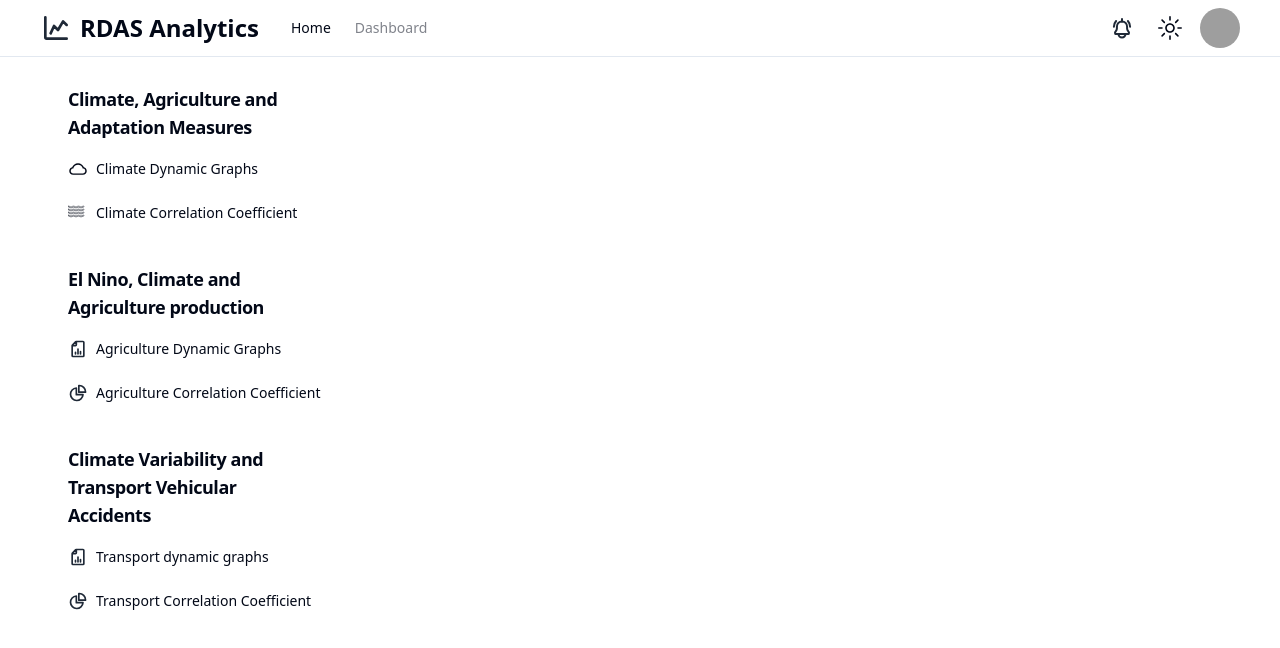
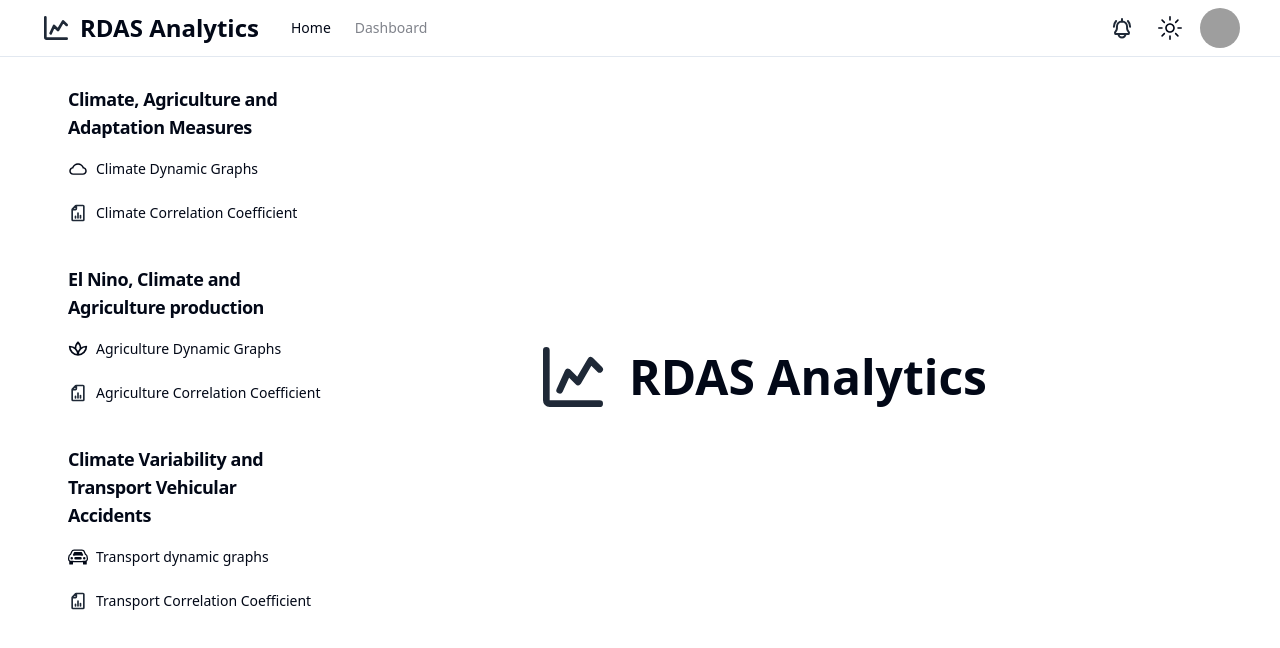
Before and after one commit to aman-RIMES/rdas-analytics-fe, a React (Vite) app: page / in a window 1280 px wide. Shown: the top 648 px of the page. Built offline with nearby package versions, Linux system fonts and the light colour scheme; grey boxes are pictures that could not be loaded.

Commit message:
(fix) fixing icons and titles

```diff
--- a/src/components/sidebar.tsx
+++ b/src/components/sidebar.tsx
@@ -30,7 +30,7 @@ export function Sidebar() {
               onClick={() => navigate("/analyze/2")}
             >
               <div className="flex items-center">
-                <Icons.climate_and_water />
+                <Icons.report className="w-5 h-5 mr-2 text-gray-800 dark:text-white" />
                 Climate Correlation Coefficient
               </div>
             </Button>
@@ -46,21 +46,7 @@ export function Sidebar() {
               className="w-full justify-start"
               onClick={() => navigate("/analyze/3")}
             >
-              <svg
-                className="w-5 h-5 mr-2 text-gray-800 dark:text-white"
-                aria-hidden="true"
-                xmlns="http://www.w3.org/2000/svg"
-                fill="none"
-                viewBox="0 0 24 24"
-              >
-                <path
-                  stroke="currentColor"
-                  strokeLinecap="round"
-                  strokeLinejoin="round"
-                  strokeWidth="2"
-                  d="M10 3v4c0 .6-.4 1-1 1H5m4 10v-2m3 2v-6m3 6v-3m4-11v16c0 .6-.4 1-1 1H6a1 1 0 0 1-1-1V8c0-.4.1-.6.3-.8l4-4 .6-.2H18c.6 0 1 .4 1 1Z"
-                />
-              </svg>
+              <Icons.climate_and_crops className="w-5 h-5 mr-2" />
               Agriculture Dynamic Graphs
             </Button>
             <Button
@@ -68,28 +54,7 @@ export function Sidebar() {
               className="w-full justify-start"
               onClick={() => navigate("/analyze/4")}
             >
-              <svg
-                className="w-5 h-5 mr-2 text-gray-800 dark:text-white"
-                aria-hidden="true"
-                xmlns="http://www.w3.org/2000/svg"
-                fill="none"
-                viewBox="0 0 24 24"
-              >
-                <path
-                  stroke="currentColor"
-                  strokeLinecap="round"
-                  strokeLinejoin="round"
-                  strokeWidth="2"
-                  d="M10 6a7.5 7.5 0 1 0 8 8h-8V6Z"
-                />
-                <path
-                  stroke="currentColor"
-                  strokeLinecap="round"
-                  strokeLinejoin="round"
-                  strokeWidth="2"
-                  d="M13.5 3H13v8h8v-.5A7.5 7.5 0 0 0 13.5 3Z"
-                />
-              </svg>
+              <Icons.report className="w-5 h-5 mr-2 text-gray-800 dark:text-white" />
               Agriculture Correlation Coefficient
             </Button>
           </div>
@@ -104,21 +69,7 @@ export function Sidebar() {
               className="w-full justify-start"
               onClick={() => navigate("/analyze/5")}
             >
-              <svg
-                className="w-5 h-5 mr-2 text-gray-800 dark:text-white"
-                aria-hidden="true"
-                xmlns="http://www.w3.org/2000/svg"
-                fill="none"
-                viewBox="0 0 24 24"
-              >
-                <path
-                  stroke="currentColor"
-                  strokeLinecap="round"
-                  strokeLinejoin="round"
-                  strokeWidth="2"
-                  d="M10 3v4c0 .6-.4 1-1 1H5m4 10v-2m3 2v-6m3 6v-3m4-11v16c0 .6-.4 1-1 1H6a1 1 0 0 1-1-1V8c0-.4.1-.6.3-.8l4-4 .6-.2H18c.6 0 1 .4 1 1Z"
-                />
-              </svg>
+              <Icons.accidents className="w-5 h-5 mr-2" />
               Transport dynamic graphs
             </Button>
             <Button
@@ -126,28 +77,7 @@ export function Sidebar() {
               className="w-full justify-start"
               onClick={() => navigate("/analyze/6")}
             >
-              <svg
-                className="w-5 h-5 mr-2 text-gray-800 dark:text-white"
-                aria-hidden="true"
-                xmlns="http://www.w3.org/2000/svg"
-                fill="none"
-                viewBox="0 0 24 24"
-              >
-                <path
-                  stroke="currentColor"
-                  strokeLinecap="round"
-                  strokeLinejoin="round"
-                  strokeWidth="2"
-                  d="M10 6a7.5 7.5 0 1 0 8 8h-8V6Z"
-                />
-                <path
-                  stroke="currentColor"
-                  strokeLinecap="round"
-                  strokeLinejoin="round"
-                  strokeWidth="2"
-                  d="M13.5 3H13v8h8v-.5A7.5 7.5 0 0 0 13.5 3Z"
-                />
-              </svg>
+              <Icons.report className="w-5 h-5 mr-2 text-gray-800 dark:text-white" />
               Transport Correlation Coefficient
             </Button>
           </div>
--- a/src/components/ui/icons.tsx
+++ b/src/components/ui/icons.tsx
@@ -43,7 +43,7 @@ export const Icons = {
       />
     </svg>
   ),
-  climate_and_crops: () => (
+  climate_and_crops: (props: IconProps) => (
     <svg
       viewBox="0 0 24 24"
       fill="none"
@@ -51,10 +51,35 @@ export const Icons = {
       strokeWidth="2"
       strokeLinecap="round"
       strokeLinejoin="round"
-      className="w-5 h-5 mr-2"
+      {...props}
     >
       <path stroke="none" d="M0 0h24v24H0z" />
       <path d="M2 9a10 10 0 1020 0M12 19A10 10 0 0122 9M2 9a10 10 0 0110 10M12 4a9.7 9.7 0 012.99 7.5M9.01 11.5A9.7 9.7 0 0112 4" />
+    </svg>
+  ),
+  plant: () => (
+    <svg
+      viewBox="0 0 24 24"
+      fill="none"
+      stroke="currentColor"
+      strokeWidth="2"
+      strokeLinecap="round"
+      strokeLinejoin="round"
+      className="w-7 h-7"
+    >
+      <path stroke="none" d="M0 0h24v24H0z" />
+      <path d="M2 9a10 10 0 1020 0M12 19A10 10 0 0122 9M2 9a10 10 0 0110 10M12 4a9.7 9.7 0 012.99 7.5M9.01 11.5A9.7 9.7 0 0112 4" />
+    </svg>
+  ),
+  seasonal_rainfall: () => (
+    <svg fill="currentColor" viewBox="0 0 16 16" className="w-7 h-7">
+      <path d="M2.658 11.026a.5.5 0 01.316.632l-.5 1.5a.5.5 0 11-.948-.316l.5-1.5a.5.5 0 01.632-.316zm9.5 0a.5.5 0 01.316.632l-.5 1.5a.5.5 0 11-.948-.316l.5-1.5a.5.5 0 01.632-.316zm-7.5 1.5a.5.5 0 01.316.632l-.5 1.5a.5.5 0 11-.948-.316l.5-1.5a.5.5 0 01.632-.316zm9.5 0a.5.5 0 01.316.632l-.5 1.5a.5.5 0 11-.948-.316l.5-1.5a.5.5 0 01.632-.316zm-.753-8.499a5.001 5.001 0 00-9.499-1.004A3.5 3.5 0 103.5 10H13a3 3 0 00.405-5.973zM8.5 1a4 4 0 013.976 3.555.5.5 0 00.5.445H13a2 2 0 010 4H3.5a2.5 2.5 0 11.605-4.926.5.5 0 00.596-.329A4.002 4.002 0 018.5 1zM7.053 11.276A.5.5 0 017.5 11h1a.5.5 0 01.474.658l-.28.842H9.5a.5.5 0 01.39.812l-2 2.5a.5.5 0 01-.875-.433L7.36 14H6.5a.5.5 0 01-.447-.724l1-2z" />
+    </svg>
+  ),
+  cropping_calendar: (props: IconProps) => (
+    <svg fill="currentColor" viewBox="0 0 16 16" {...props}>
+      <path d="M10.854 7.146a.5.5 0 010 .708l-3 3a.5.5 0 01-.708 0l-1.5-1.5a.5.5 0 11.708-.708L7.5 9.793l2.646-2.647a.5.5 0 01.708 0z" />
+      <path d="M3.5 0a.5.5 0 01.5.5V1h8V.5a.5.5 0 011 0V1h1a2 2 0 012 2v11a2 2 0 01-2 2H2a2 2 0 01-2-2V3a2 2 0 012-2h1V.5a.5.5 0 01.5-.5zM1 4v10a1 1 0 001 1h12a1 1 0 001-1V4H1z" />
     </svg>
   ),
   climate_behaviors: () => (
@@ -117,4 +142,68 @@ export const Icons = {
       <path d="M11.251.068a.5.5 0 01.227.58L9.677 6.5H13a.5.5 0 01.364.843l-8 8.5a.5.5 0 01-.842-.49L6.323 9.5H3a.5.5 0 01-.364-.843l8-8.5a.5.5 0 01.615-.09zM4.157 8.5H7a.5.5 0 01.478.647L6.11 13.59l5.732-6.09H9a.5.5 0 01-.478-.647L9.89 2.41 4.157 8.5z" />
     </svg>
   ),
+  report: (props: IconProps) => (
+    <svg
+      {...props}
+      aria-hidden="true"
+      xmlns="http://www.w3.org/2000/svg"
+      fill="none"
+      viewBox="0 0 24 24"
+    >
+      <path
+        stroke="currentColor"
+        strokeLinecap="round"
+        strokeLinejoin="round"
+        strokeWidth="2"
+        d="M10 3v4c0 .6-.4 1-1 1H5m4 10v-2m3 2v-6m3 6v-3m4-11v16c0 .6-.4 1-1 1H6a1 1 0 0 1-1-1V8c0-.4.1-.6.3-.8l4-4 .6-.2H18c.6 0 1 .4 1 1Z"
+      />
+    </svg>
+  ),
+  pie: () => (
+    <svg
+      className="w-5 h-5 mr-2 text-gray-800 dark:text-white"
+      aria-hidden="true"
+      xmlns="http://www.w3.org/2000/svg"
+      fill="none"
+      viewBox="0 0 24 24"
+    >
+      <path
+        stroke="currentColor"
+        strokeLinecap="round"
+        strokeLinejoin="round"
+        strokeWidth="2"
+        d="M10 6a7.5 7.5 0 1 0 8 8h-8V6Z"
+      />
+      <path
+        stroke="currentColor"
+        strokeLinecap="round"
+        strokeLinejoin="round"
+        strokeWidth="2"
+        d="M13.5 3H13v8h8v-.5A7.5 7.5 0 0 0 13.5 3Z"
+      />
+    </svg>
+  ),
+  fog: () => (
+    <svg viewBox="0 0 24 24" fill="currentColor" className="w-7 h-7">
+      <path d="M3 15h10a1 1 0 011 1 1 1 0 01-1 1H3a1 1 0 01-1-1 1 1 0 011-1m13 0h5a1 1 0 011 1 1 1 0 01-1 1h-5a1 1 0 01-1-1 1 1 0 011-1M1 12a5 5 0 015-5c1-2.35 3.3-4 6-4 3.43 0 6.24 2.66 6.5 6.03L19 9c2.19 0 3.97 1.76 4 4h-2a2 2 0 00-2-2h-2v-1a5 5 0 00-5-5C9.5 5 7.45 6.82 7.06 9.19 6.73 9.07 6.37 9 6 9a3 3 0 00-3 3 3 3 0 00.17 1H1.1L1 12m2 7h2a1 1 0 011 1 1 1 0 01-1 1H3a1 1 0 01-1-1 1 1 0 011-1m5 0h13a1 1 0 011 1 1 1 0 01-1 1H8a1 1 0 01-1-1 1 1 0 011-1z" />
+    </svg>
+  ),
+  accidents: (props: IconProps) => (
+    <svg fill="currentColor" viewBox="0 0 16 16" {...props}>
+      <path d="M4 9a1 1 0 11-2 0 1 1 0 012 0zm10 0a1 1 0 11-2 0 1 1 0 012 0zM6 8a1 1 0 000 2h4a1 1 0 100-2H6zM4.862 4.276L3.906 6.19a.51.51 0 00.497.731c.91-.073 2.35-.17 3.597-.17 1.247 0 2.688.097 3.597.17a.51.51 0 00.497-.731l-.956-1.913A.5.5 0 0010.691 4H5.309a.5.5 0 00-.447.276z" />
+      <path
+        fillRule="evenodd"
+        d="M2.52 3.515A2.5 2.5 0 014.82 2h6.362c1 0 1.904.596 2.298 1.515l.792 1.848c.075.175.21.319.38.404.5.25.855.715.965 1.262l.335 1.679c.033.161.049.325.049.49v.413c0 .814-.39 1.543-1 1.997V13.5a.5.5 0 01-.5.5h-2a.5.5 0 01-.5-.5v-1.338c-1.292.048-2.745.088-4 .088s-2.708-.04-4-.088V13.5a.5.5 0 01-.5.5h-2a.5.5 0 01-.5-.5v-1.892c-.61-.454-1-1.183-1-1.997v-.413a2.5 2.5 0 01.049-.49l.335-1.68c.11-.546.465-1.012.964-1.261a.807.807 0 00.381-.404l.792-1.848zM4.82 3a1.5 1.5 0 00-1.379.91l-.792 1.847a1.8 1.8 0 01-.853.904.807.807 0 00-.43.564L1.03 8.904a1.5 1.5 0 00-.03.294v.413c0 .796.62 1.448 1.408 1.484 1.555.07 3.786.155 5.592.155 1.806 0 4.037-.084 5.592-.155A1.479 1.479 0 0015 9.611v-.413c0-.099-.01-.197-.03-.294l-.335-1.68a.807.807 0 00-.43-.563 1.807 1.807 0 01-.853-.904l-.792-1.848A1.5 1.5 0 0011.18 3H4.82z"
+      />
+    </svg>
+  ),
+  car: () => (
+    <svg fill="currentColor" viewBox="0 0 16 16" className="w-7 h-7">
+      <path d="M4 9a1 1 0 11-2 0 1 1 0 012 0zm10 0a1 1 0 11-2 0 1 1 0 012 0zM6 8a1 1 0 000 2h4a1 1 0 100-2H6zM4.862 4.276L3.906 6.19a.51.51 0 00.497.731c.91-.073 2.35-.17 3.597-.17 1.247 0 2.688.097 3.597.17a.51.51 0 00.497-.731l-.956-1.913A.5.5 0 0010.691 4H5.309a.5.5 0 00-.447.276z" />
+      <path
+        fillRule="evenodd"
+        d="M2.52 3.515A2.5 2.5 0 014.82 2h6.362c1 0 1.904.596 2.298 1.515l.792 1.848c.075.175.21.319.38.404.5.25.855.715.965 1.262l.335 1.679c.033.161.049.325.049.49v.413c0 .814-.39 1.543-1 1.997V13.5a.5.5 0 01-.5.5h-2a.5.5 0 01-.5-.5v-1.338c-1.292.048-2.745.088-4 .088s-2.708-.04-4-.088V13.5a.5.5 0 01-.5.5h-2a.5.5 0 01-.5-.5v-1.892c-.61-.454-1-1.183-1-1.997v-.413a2.5 2.5 0 01.049-.49l.335-1.68c.11-.546.465-1.012.964-1.261a.807.807 0 00.381-.404l.792-1.848zM4.82 3a1.5 1.5 0 00-1.379.91l-.792 1.847a1.8 1.8 0 01-.853.904.807.807 0 00-.43.564L1.03 8.904a1.5 1.5 0 00-.03.294v.413c0 .796.62 1.448 1.408 1.484 1.555.07 3.786.155 5.592.155 1.806 0 4.037-.084 5.592-.155A1.479 1.479 0 0015 9.611v-.413c0-.099-.01-.197-.03-.294l-.335-1.68a.807.807 0 00-.43-.563 1.807 1.807 0 01-.853-.904l-.792-1.848A1.5 1.5 0 0011.18 3H4.82z"
+      />
+    </svg>
+  ),
 };
--- a/src/pages/home.tsx
+++ b/src/pages/home.tsx
@@ -1,8 +1,10 @@
 import NavBar from "@/components/navbar";
 import { Sidebar } from "@/components/sidebar";
-import { Outlet } from "react-router-dom";
+import { Icons } from "@/components/ui/icons";
+import { Outlet, useLocation } from "react-router-dom";
 
 const Home = () => {
+  const location = useLocation();
   return (
     <>
       <NavBar />
@@ -12,7 +14,16 @@ const Home = () => {
           <Sidebar />
         </div>
         <div className="col-span-5 lg:col-span-4  p-8 px-20">
-          <Outlet />
+          {location.pathname === "/" ? (
+            <div className="h-full flex flex-row justify-center items-center gap-4">
+              <Icons.logo className="w-20 h-20 text-gray-800 dark:text-white" />
+              <span className="hidden font-bold text-5xl sm:inline-block">
+                RDAS Analytics
+              </span>
+            </div>
+          ) : (
+            <Outlet />
+          )}
         </div>
       </div>
     </>
```
Also changed, not shown: src/components/content.tsx (+9 -4 lines), src/constants.ts (+20 -14 lines).
